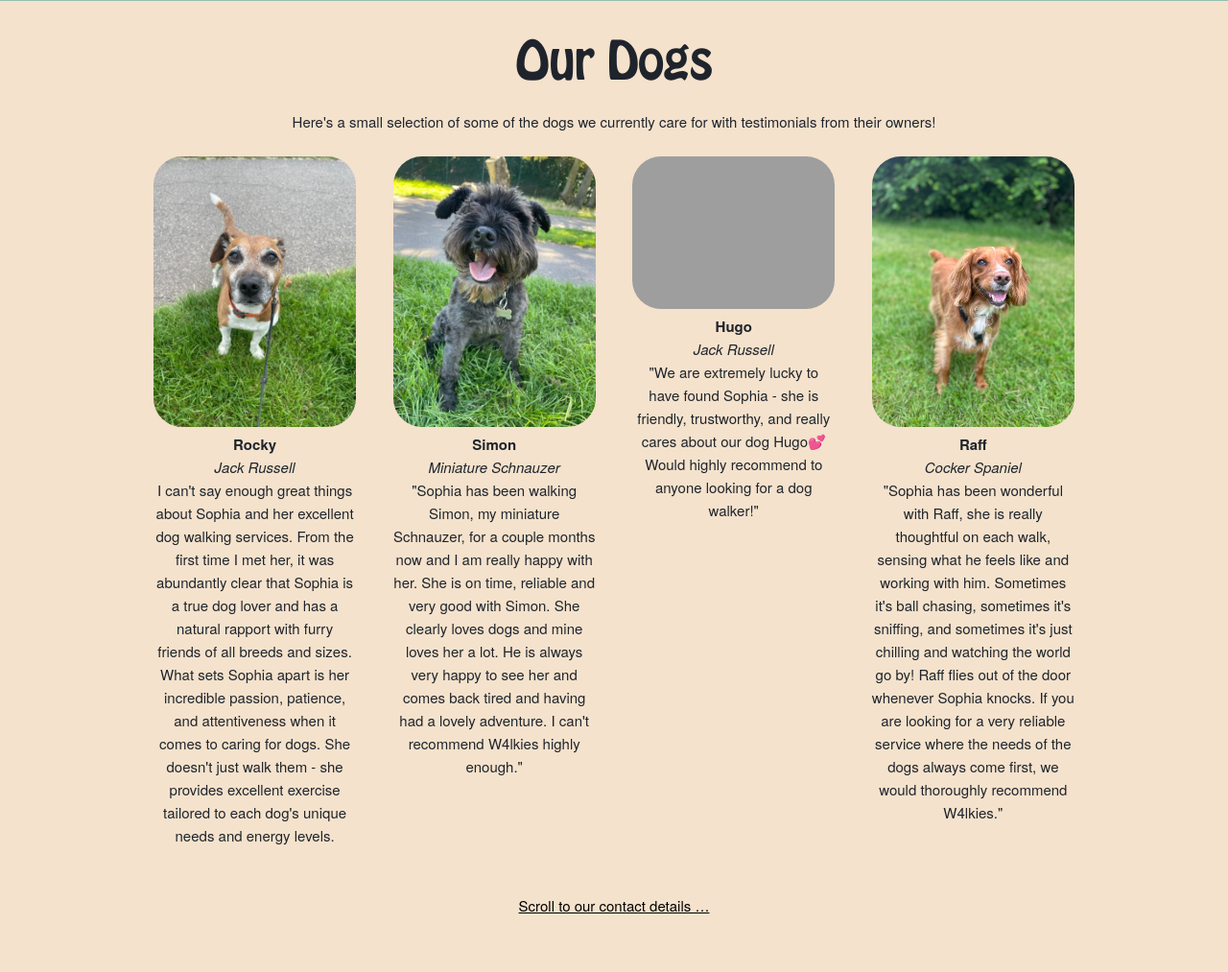
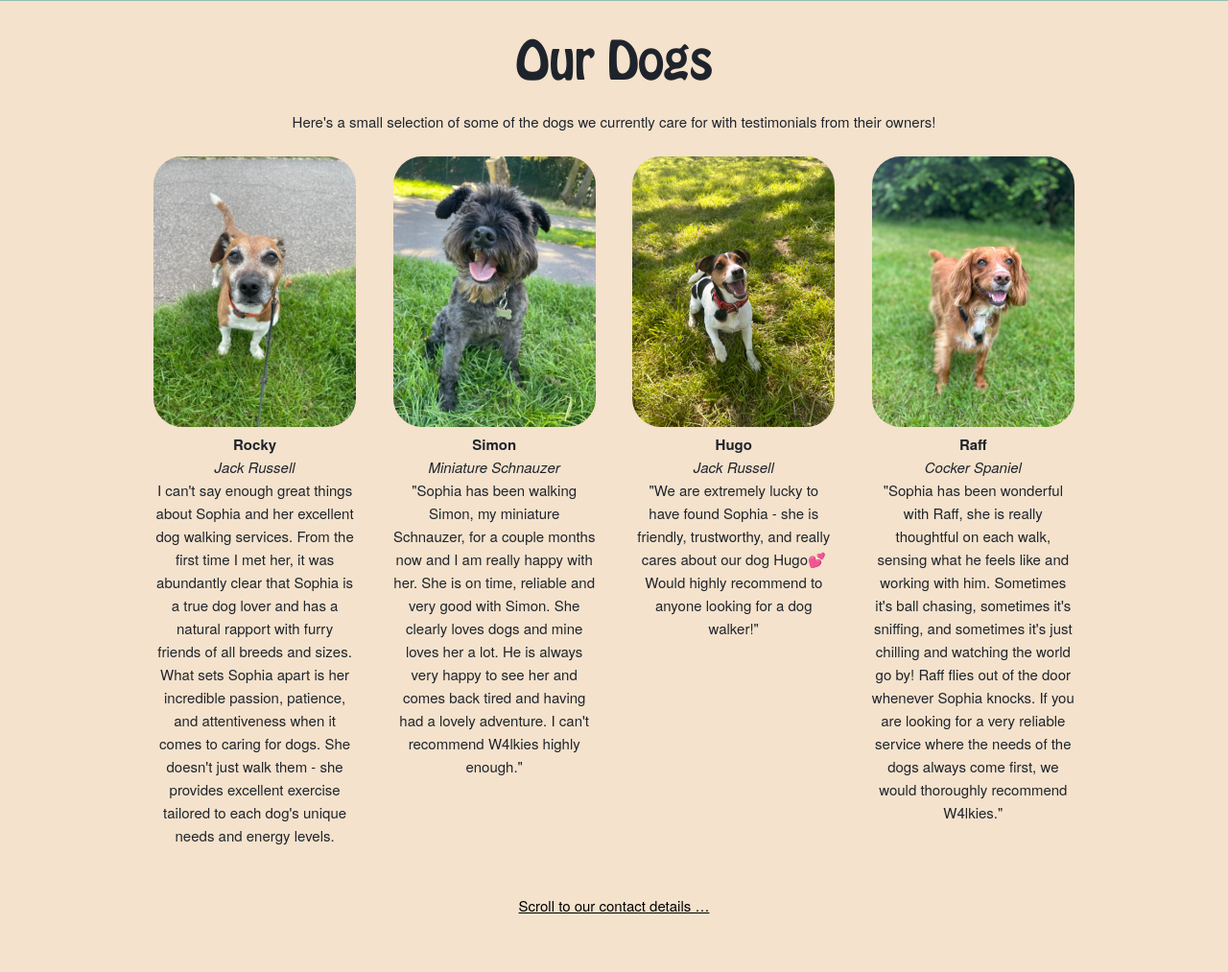
Before and after one commit to ajrlewis/w4lkies_app, a Flask app: page / in a window 1280 px wide. Shown: the part 2400-3413 px from the top of the page at 96% size. Run offline with Flask 3, Linux system fonts and the light colour scheme; data that the repository does not hold is empty; parts of the project's set-up code (start-up, migrations or seed data) failed here and were passed over; some libraries are stand-ins or nearby versions; grey boxes are pictures that could not be loaded.

```diff
--- a/templates/index.html
+++ b/templates/index.html
@@ -148,7 +148,7 @@
       <!-- <p>"..."</p> -->
     <!-- </div> -->
     <div class="three columns">
-      <img class="gallery" src="/static/img/dog-hugo.jpg" alt="Dog Gallery Image">
+      <img class="gallery" src="/static/img/dog-hugo.png" alt="Dog Gallery Image">
       <br>
       <b>Hugo</b>
       <br>
@@ -158,7 +158,7 @@
   <!-- </div> -->
   <!-- <div class="row"> -->
     <div class="three columns">
-      <img class="gallery" src="/static/img/dog-raff.jpg" alt="Dog Gallery Image">
+      <img class="gallery" src="/static/img/dog-raff.png" alt="Dog Gallery Image">
       <br>
       <b>Raff</b>
       <br>
```
Also changed, not shown: static/img/dog-hugo.png (added), static/img/dog-raff.png (added), static/img/dogs/dog-raff.jpg (added), 1 other file.
